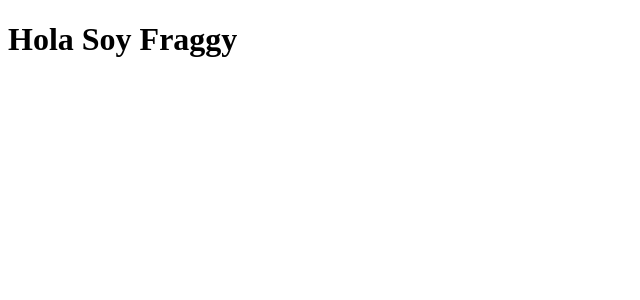
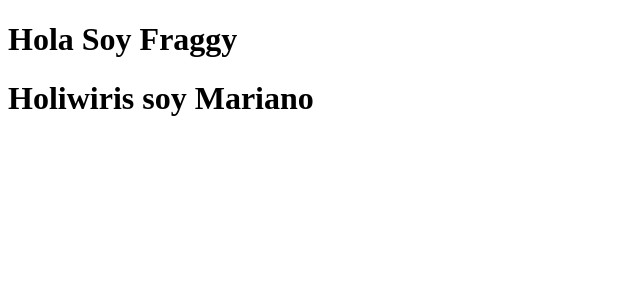
Before and after one commit to Mariano170395/monroy-realestate, a React (Create React App) app in the folder client/: page / in a window 1280 px wide. Shown: the top 300 px of the page, without its empty margins (0-640 px from the left). Built offline with nearby package versions, Linux system fonts and the light colour scheme; the HTML template or start-up script is replaced by a standard one.

Commit message:
[ADD] Created mariano branch and tested a component

```diff
--- a/client/src/App.js
+++ b/client/src/App.js
@@ -1,10 +1,12 @@
 import './App.css';
 import Fraggy from './components/Fraggy';
+import Mariano from './components/Mariano';
 
 function App() {
   return (
     <div className="App">
       <Fraggy />
+      <Mariano/>
     </div>
   );
 }
--- /dev/null
+++ b/client/src/components/Mariano.jsx
@@ -0,0 +1,11 @@
+import React from 'react'
+
+const Mariano = () => {
+    return (
+        <div>
+            <h1>Holiwiris soy Mariano</h1>
+        </div>
+    )
+}
+
+export default Mariano
```
Also changed, not shown: 1 other file (tests, documents, lock files or other folders).
